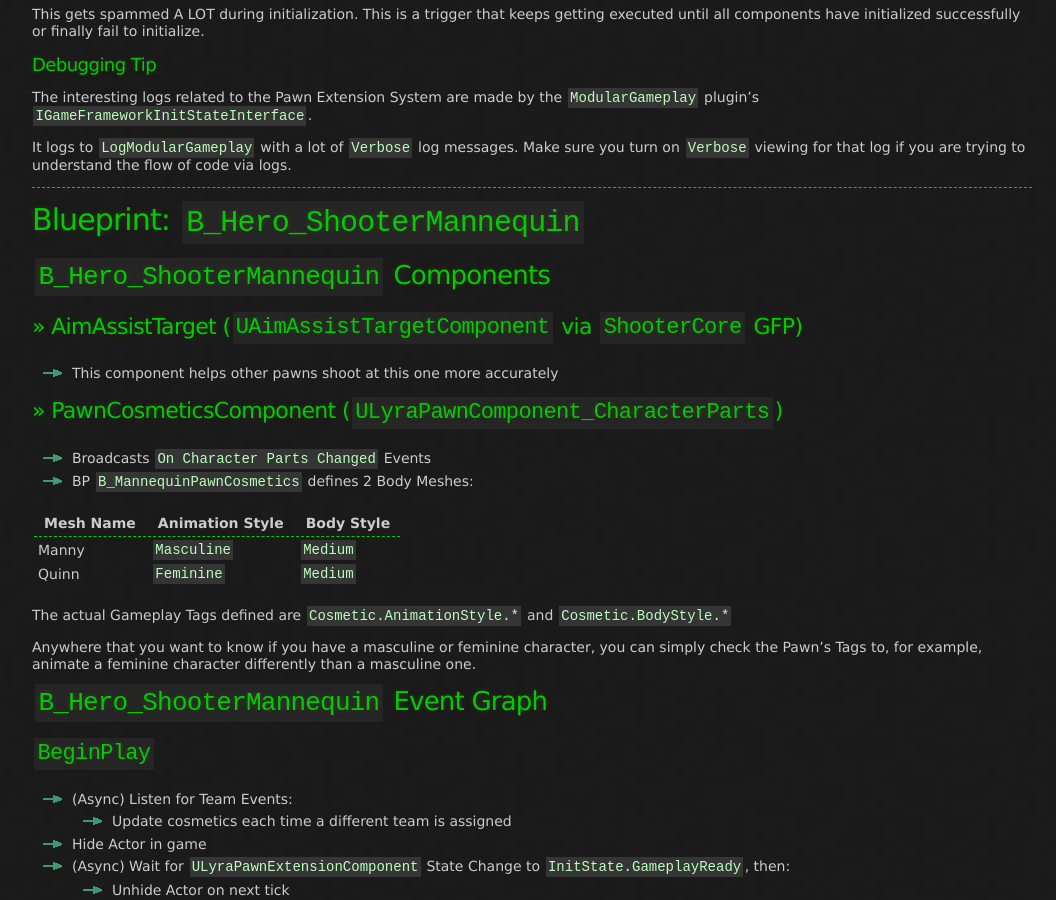
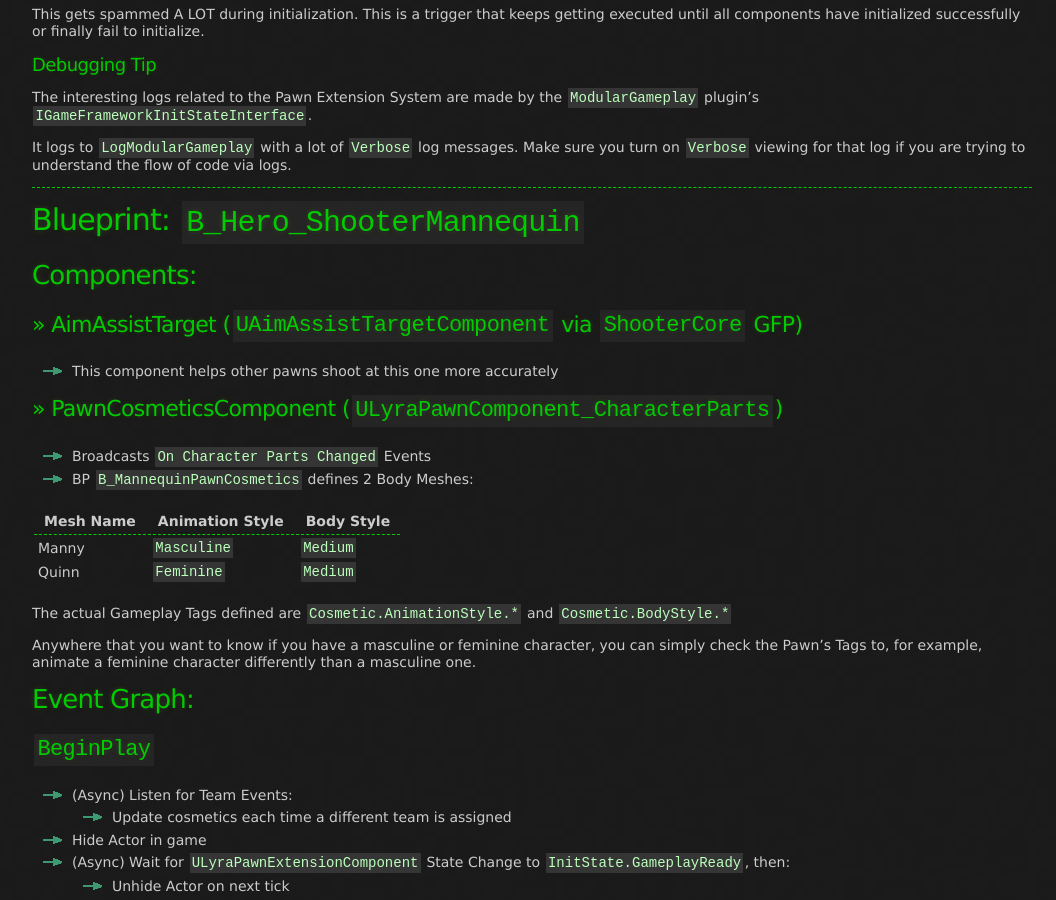
Before and after one commit to x157/x157.github.io, a Jekyll site: the page built from UE5/LyraStarterGame/ShooterMannequin.md, in a window 1280 px wide and 900 px high, scrolled down 2314 px. Shown: the whole window, without its empty margins (108-1164 px from the left). Built offline with Jekyll 4.4.1, drawn with Linux system fonts in a browser that asks for light colours; some of the changed text lies outside the part shown.

Commit message:
Improve format

```diff
--- a/UE5/LyraStarterGame/ShooterMannequin.md
+++ b/UE5/LyraStarterGame/ShooterMannequin.md
@@ -166,7 +166,7 @@
 <a id="BP__B_Hero_ShooterMannequin"></a>
 # Blueprint: `B_Hero_ShooterMannequin`
 
-## `B_Hero_ShooterMannequin` Components
+## Components:
 
 ### » AimAssistTarget (`UAimAssistTargetComponent` via `ShooterCore` GFP)
 
@@ -188,7 +188,7 @@
 check the Pawn's Tags to, for example, animate a feminine character differently than a masculine one.
 
 
-## `B_Hero_ShooterMannequin` Event Graph
+## Event Graph:
 
 ### `BeginPlay`
 - (Async) Listen for Team Events:
@@ -232,7 +232,7 @@
 <a id="BP__B_Hero_Default"></a>
 # Blueprint: `B_Hero_Default`
 
-## `B_Hero_Default` Components
+## Components:
 
 ### » LyraHero (`ULyraHeroComponent`)
 - Implements Player Input & Camera handling
@@ -270,7 +270,7 @@
     - `AnimEffect.Footstep.Walk`: Concrete, Glass, Default
     - `AnimEffect.Footstep.Land`:  Concrete, Glass, Default
 
-## `B_Hero_Default` Event Graph
+## Event Graph:
 
 ### `ULyraHealthComponent`.`OnDeathStarted`
 - Play random death animation montage
@@ -284,7 +284,7 @@
 - Uses an external `B_FootStep` Actor to implement the `AninMotionEffect` event
 
 
-## `B_Hero_Default` Interesting Variables
+## Interesting Variables:
 
 - `Death Montages` = array of Anim Montages to play on character death
 
```
